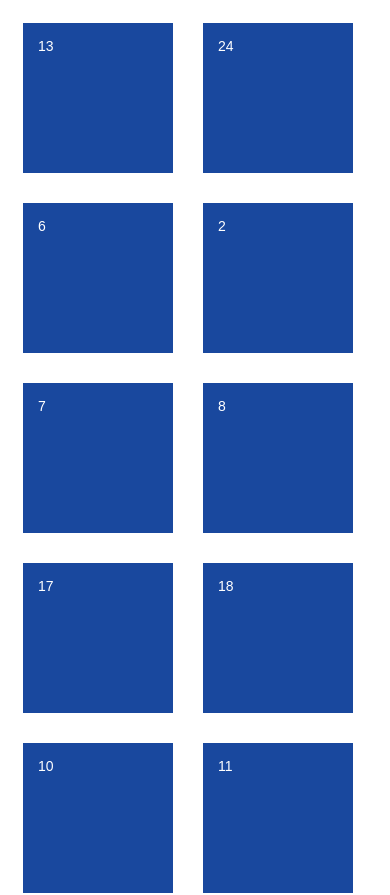
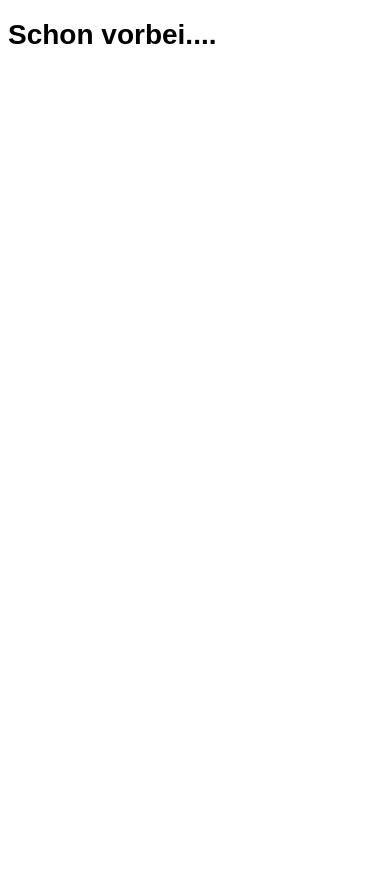
Before and after one commit to chicarrida/Adventskalender, a React (Create React App) app: page / in a window 390 px wide. Shown: the top 895 px of the page. After the commit the page ends 844 px from the top, so only its background shows below. Built offline with nearby package versions, Linux system fonts and the light colour scheme.

Commit message:
minor changes...

```diff
--- a/package.json
+++ b/package.json
@@ -3,10 +3,11 @@
   "version": "0.1.0",
   "private": true,
   "dependencies": {
-    "lodash": "^4.17.11",
     "react": "^16.5.1",
     "react-dom": "^16.5.1",
-    "react-scripts": "1.1.5"
+    "react-redux": "^5.0.7",
+    "react-scripts": "1.1.5",
+    "redux": "^4.0.0"
   },
   "scripts": {
     "start": "react-scripts start",
--- a/src/App.css
+++ /dev/null
@@ -1,28 +0,0 @@
-.App {
-  text-align: center;
-}
-
-.App-logo {
-  animation: App-logo-spin infinite 20s linear;
-  height: 80px;
-}
-
-.App-header {
-  background-color: #222;
-  height: 150px;
-  padding: 20px;
-  color: white;
-}
-
-.App-title {
-  font-size: 1.5em;
-}
-
-.App-intro {
-  font-size: large;
-}
-
-@keyframes App-logo-spin {
-  from { transform: rotate(0deg); }
-  to { transform: rotate(360deg); }
-}
--- a/src/App.js
+++ b/src/App.js
@@ -1,8 +1,8 @@
 import React, { Component } from 'react';
-import './App.css';
 import Flipper from "./Flipper";
+
+
 var data = require("./input.json");
-var _ = require('lodash');
 
 class App extends Component {
   state = {selected: false}
@@ -14,6 +14,7 @@ class App extends Component {
     //check for months
     let date = new Date();
     if(date.getMonth() !== data.month){
+      //TODO: hübsch machen!!
       return(
       <div>
         <h1>
@@ -24,20 +25,18 @@ class App extends Component {
     }
 
     Object.keys(data.input).map((key,index) => {
-      let o = {date: index+1, content: data.input[index], active: false}
-      if(index+1 <= date.getDate()){
-        o.active = true
-      }
-        cards.push(o);
+      let o = data.input[index];
+      o.active = false
+      if(index+1 <= date.getDate()) o.active = true
+      cards.push(o);
     });
-    let s = _.shuffle(cards);
 
-    let content = Object.keys(s).map((key,index) => {
-        if(s[key].active){
-          return <Flipper date={s[key].date} content={s[key].content} orientation="horizontal" key={index}/>
+    let content = Object.keys(cards).map((key,index) => {
+        if(cards[key].active){
+          return <Flipper data={cards[key]} orientation="horizontal"  key={index}/>
         }
         else
-          return <Flipper date={s[key].date} content={s[key].content} key={index}/>
+          return <Flipper date={cards[key].date} content={cards[key].content} key={index}/>
         });
 
     return (
--- a/src/Flipper.js
+++ b/src/Flipper.js
@@ -8,31 +8,37 @@ class Flipper extends React.Component{
   }
 
   flip= ()=> {
-    //if(this.props.active)
       this.setState({ flipped: !this.state.flipped });
   }
 
   render() {
-    return <div className={"flipper-container " + this.props.orientation} onClick={this.flip}>
+    let style = "flipper-container " + this.props.orientation;
+    if(Math.ceil(Math.random()*10)%3 === 0)
+      style = "flipper-container custom-margin " + this.props.orientation;
+    return <div className={style} onClick={this.flip}>
       <div className={"flipper" + (this.state.flipped ? " flipped" : "")}>
-        <Front>{this.props.date}</Front>
-        <Back>{this.props.content}</Back>
+        <Front>{this.props.data}</Front>
+        <Back>{this.props.data}</Back>
       </div>
     </div>;
   }
 }
 
 class Front extends React.Component{
+
   render() {
-    return <div className="front tile">{this.props.children}</div>;
+    return <div className="front tile" style={{backgroundImage: "url(" + this.props.children.image + ")"}}>
+      <p className="front-number">
+      {this.props.children.date}
+      </p>
+    </div>;
   }
 }
 
 class Back extends React.Component{
   render() {
-    return <div className="back tile">{this.props.children}</div>;
+    return <div className="back tile">{this.props.children.content}</div>;
   }
 }
 
-
 export default Flipper;
--- a/src/index.css
+++ /dev/null
@@ -1,133 +0,0 @@
-/*- Typograpy and resets -*/
-html {
-  font-size: 16px;
-}
-
-body {
-  font-family: "Montserrat", "Helvetica Neue", Helvetica, Arial, sans-serif;
-  font-size: 100%;
-  background-color: #fff;
-}
-
-.grid{
-  display: flex;
-  flex-direction: row;
-  flex-wrap: wrap;
-}
-
-h1,
-h2 {
-  margin-top: 0;
-}
-
-h1 {
-  margin-bottom: 16px;
-  font-size: 24px;
-  font-weight: 700;
-}
-
-h2 {
-  margin-bottom: 12px;
-  font-size: 18px;
-  font-weight: 400;
-}
-
-/*- Card container -*/
-.card-container {
-  position: relative;
-  z-index: 1;
-  margin: 32px auto;
-  width: 220px;
-  height: 120px;
-  perspective: 1000px;
-  cursor: pointer;
-  transition: all .4s linear;
-}
-
-.inactivecard-container {
-  position: relative;
-  z-index: 1;
-  margin: 32px auto;
-  width: 220px;
-  height: 120px;
-  perspective: 1000px;
-  box-shadow: 0 10px 35px rgba(50,50,93,.1),0 2px 15px rgba(0,0,0,.07);
-}
-
-/*- Card body -*/
-.card-body {
-  width: 100%;
-  height: 100%;
-  transform-style: preserve-3d;
-  transition: all .7s linear;
-  webkit-transition:(-webkit-transform linear 700ms);
-  backface-visibility: hidden;
-}
-
-.selected {
-    transform: rotateY(180deg);
-    backface-visibility: visible;
-}
-/*- Flipping the card -*/
-/*.card-container:hover .card-body {
-  transform: rotateY(180deg);
-}
-
-.card-container:hover > .card-body > .side-front {
-  opacity: 0;
-  visibility: hidden;
-  transition: opacity 1s ease-in, visibility .75s linear;
-}
-*/
-/*- Card sides -*/
-.card-side {
-  position: absolute;
-  top: 0;
-  overflow: hidden;
-  width: 100%;
-  height: 100%;
-  color: #212121;
-  background-color: #fff;
-  backface-visibility: visible; /*DAS MUSS GEÄNDERT WERDEN!!!*/
-  box-shadow: 0 10px 35px rgba(50,50,93,.1),0 2px 15px rgba(0,0,0,.07);
-  transition: backface-visibility 4s ease-in;
-}
-
-/*- Card sides -*/
-.hide-side {
-  position: absolute;
-  top: 0;
-  overflow: hidden;
-  width: 100%;
-  height: 100%;
-  color: #212121;
-  background-color: #fff;
-  backface-visibility: hidden; /*DAS MUSS GEÄNDERT WERDEN!!!*/
-  box-shadow: 0 10px 35px rgba(50,50,93,.1),0 2px 15px rgba(0,0,0,.07);
-  transition: backface-visibility 4s ease-in;
-}
-
-.hide-front{
-  opacity: 0;
-  visibility: hidden;
-  transition: opacity 4s ease-in, visibility 4s linear;
-}
-
-/*- Front side -*/
-.side-front [class^=col-xs]:first-of-type {
-  padding-left: 0;
-}
-
-.side-front-content {
-  padding-top: 32px;
-  padding-right: 32px;
-  padding-bottom: 32px;
-}
-
-/*- Back side -*/
-.side-back {
-  z-index: 2;
-/*  padding: 32px;*/
-  text-align: center;
-  transform: rotateY(180deg);
-}
--- a/src/input.json
+++ b/src/input.json
@@ -1,30 +1,35 @@
-{"month": 8,
+{"month": 9,
   "input": [
-    "lorem",
-    "ipsum",
-     "und ",
-     "so ",
-     "weiter",
-     "und",
-     "so",
-     "fort",
-     "der",
-     "hund",
-     "der",
-     "mops",
-     "der",
-     "stock",
-     "hast",
-     "du",
-     "nicht",
-     "gesehen",
-     "bla",
-     "mops",
-     "der",
-     "stock",
-     "hast",
-     "du",
-     "nicht",
-     "gesehen"
+    {"content": "schlag mich tot", "date": 1, "image": "logo.png"},
+    {"content": "schlag mich tot", "date": 2},
+    {"content": "schlag mich tot", "date": 3},
+    {"content": "schlag mich tot", "date": 4},
+    {"content": "schlag mich tot", "date": 5},
+    {"content": "schlag mich tot", "date": 6},
+    {"content": "schlag mich tot", "date": 7},
+    {"content": "schlag mich tot", "date": 8},
+    {"content": "schlag mich tot", "date": 9},
+    {"content": "schlag mich tot", "date": 10},
+    {"content": "schlag mich tot", "date": 11},
+    {"content": "schlag mich tot", "date": 12},
+    {"content": "schlag mich tot", "date": 13},
+    {"content": "schlag mich tot", "date": 14},
+    {"content": "schlag mich tot", "date": 15},
+    {"content": "schlag mich tot", "date": 16},
+    {"content": "schlag mich tot", "date": 17},
+    {"content": "schlag mich tot", "date": 18},
+    {"content": "schlag mich tot", "date": 19},
+    {"content": "schlag mich tot", "date": 20},
+    {"content": "schlag mich tot", "date": 21},
+    {"content": "schlag mich tot", "date": 22},
+    {"content": "schlag mich tot", "date": 23},
+    {"content": "schlag mich tot", "date": 24},
+    {"content": "schlag mich tot", "date": 25},
+    {"content": "schlag mich tot", "date": 26},
+    {"content": "schlag mich tot", "date": 27},
+    {"content": "schlag mich tot", "date": 28},
+    {"content": "schlag mich tot", "date": 29},
+    {"content": "schlag mich tot", "date": 30},
+    {"content": "schlag mich tot", "date": 31}
   ]
 }
--- a/src/style.css
+++ b/src/style.css
@@ -17,22 +17,11 @@ body {
   font-family: Arial;
   font-size: 14px;
 }
-body > span,
-body > h1 {
-  float: left;
-  width: 100%;
-  margin: 0;
-  padding: 0;
-  margin-bottom: 10px;
-}
-span {
-  color: #888888;
-}
-
 .flipper-container {
   float: left;
   width: 150px;
-  height: 150px;
+  height: 210px;
+  /*TODO random top margin*/
   margin: 15px;
   display: block;
   perspective: 1000px;
@@ -40,6 +29,10 @@ span {
   -moz-perspective: 1000px;
   -ms-perspective: 1000px;
 }
+.flipper-container .custom-margin{
+  margin-top: 25px !important;
+}
+
 .flipper-container span {
   color: white;
 }
@@ -81,11 +74,16 @@ span {
 }
 .flipper-container > div.flipper .front {
   z-index: 2;
-  background: #19489E;
+  background: #afca0b;
+  text-align:center;
   /* front tile styles go here! */
 }
+.front-number{
+  margin-top: 25px;
+  font-size: 24px;
+}
 .flipper-container > div.flipper .back {
-  background: #9E1919;
+  background: #828282;
   /* back tile styles go here! */
 }
 .flipper-container.horizontal .front {
@@ -118,33 +116,3 @@ span {
   -o-transform: rotateY(0deg);
   -moz-transform: rotateY(0deg);
 }
-.flipper-container.vertical .front {
-  transform: rotateX(0deg);
-  -ms-transform: rotateX(0deg);
-  -webkit-transform: rotateX(0deg);
-  -o-transform: rotateX(0deg);
-  -moz-transform: rotateX(0deg);
-  cursor: pointer;
-}
-.flipper-container.vertical .back {
-  transform: rotateX(-180deg);
-  -ms-transform: rotateX(-180deg);
-  -webkit-transform: rotateX(-180deg);
-  -o-transform: rotateX(-180deg);
-  -moz-transform: rotateX(-180deg);
-  cursor: pointer;
-}
-.flipper-container.vertical div.flipper.flipped .front {
-  transform: rotateX(180deg);
-  -ms-transform: rotateX(180deg);
-  -webkit-transform: rotateX(180deg);
-  -o-transform: rotateX(180deg);
-  -moz-transform: rotateX(180deg);
-}
-.flipper-container.vertical div.flipper.flipped .back {
-  transform: rotateX(0deg);
-  -ms-transform: rotateX(0deg);
-  -webkit-transform: rotateX(0deg);
-  -o-transform: rotateX(0deg);
-  -moz-transform: rotateX(0deg);
-}
```
Also changed, not shown: public/logo.png (added), 1 other file (tests, documents, lock files or other folders).
